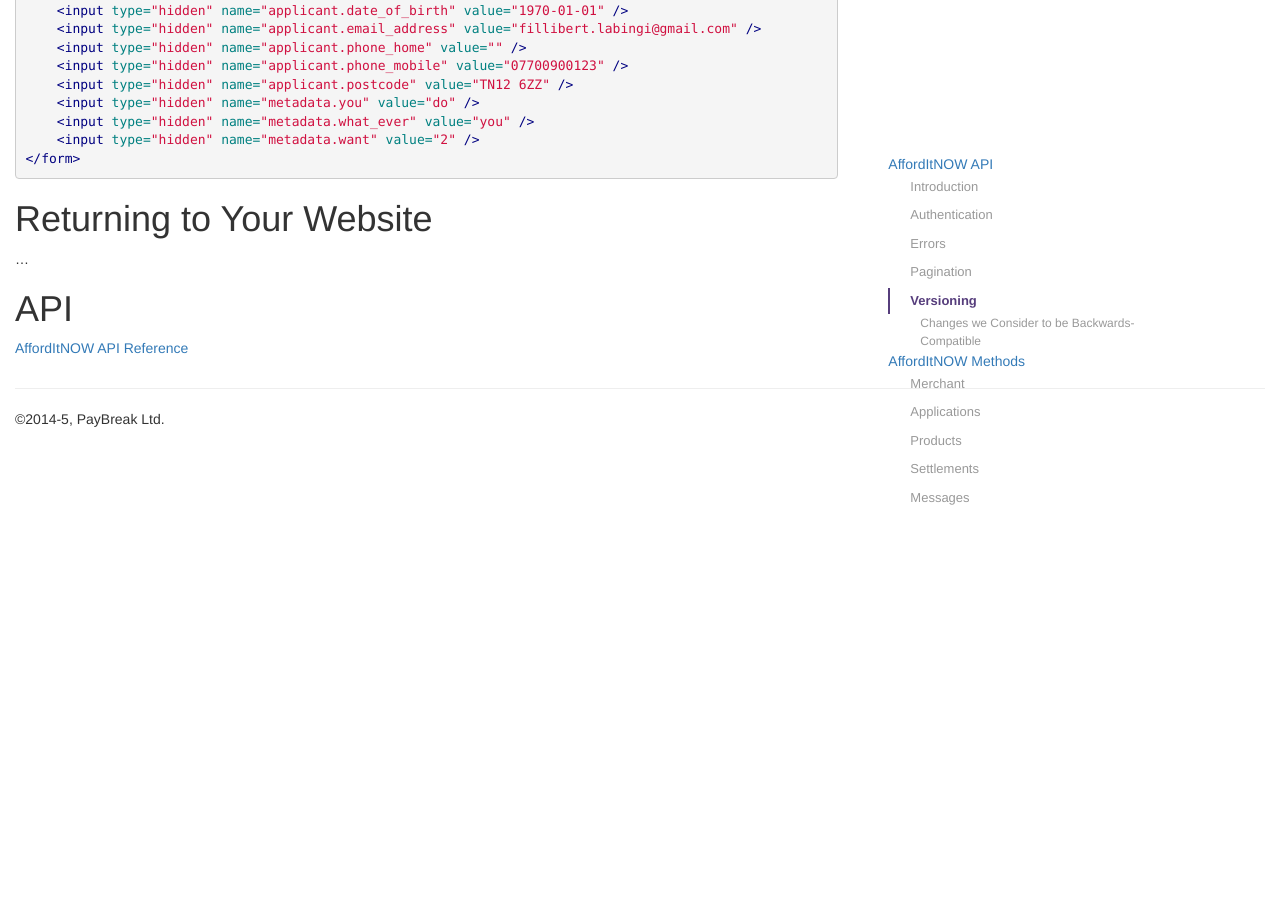
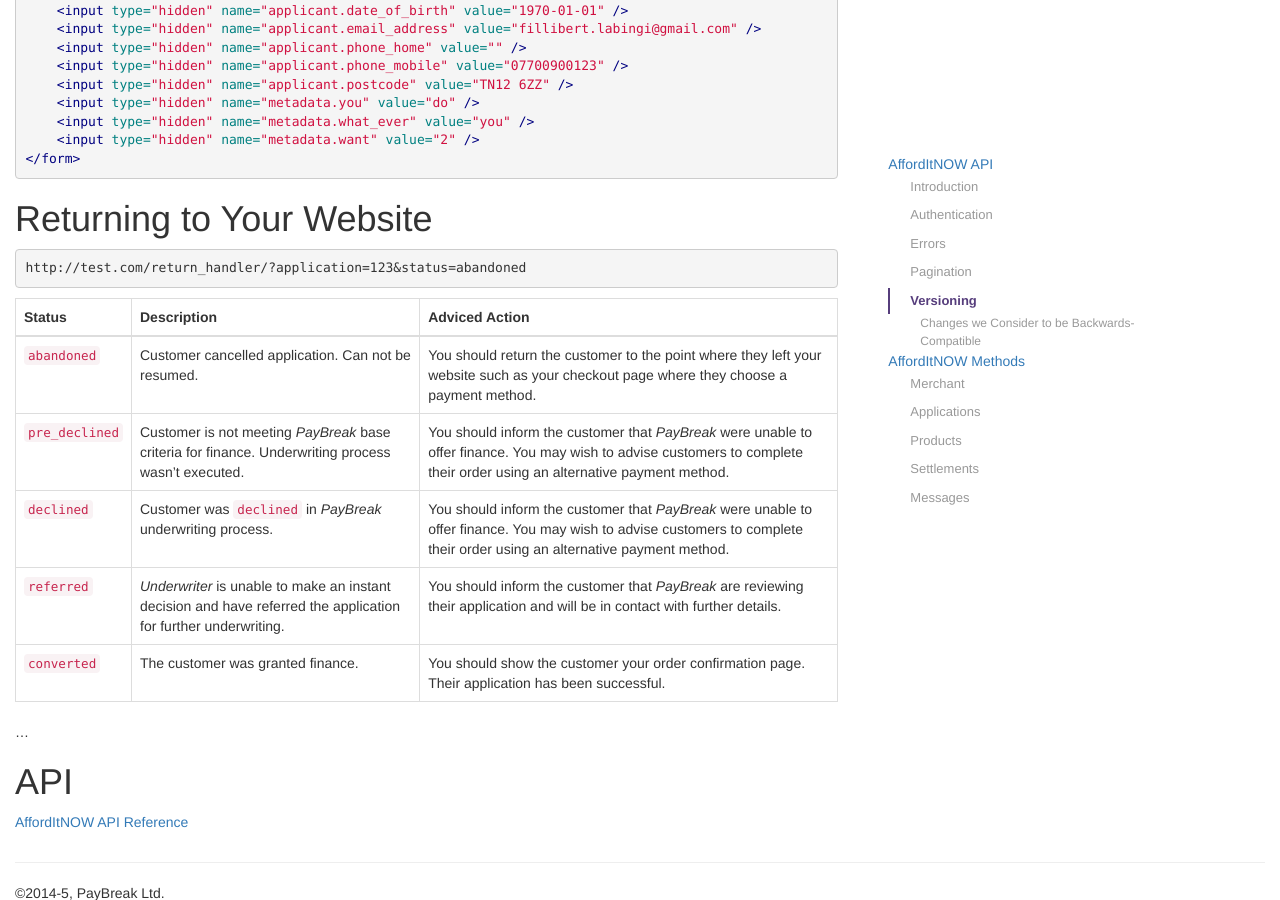
Before and after one commit to PayBreak/retailer-integration-guide, a Jekyll site: the page built from v4/index.md, in a window 1280 px wide and 900 px high, scrolled down 821 px. Built offline with Jekyll 4.4.1, drawn with Linux system fonts in a browser that asks for light colours; nearby versions of some CDN libraries; Markdown is read by kramdown in place of the engine named in the settings; before the commit the page ends 1264 px from its top, so only the background shows below that.

Commit message:
Added details of returning to the merchants site

````diff
--- a/v4/index.md
+++ b/v4/index.md
@@ -36,6 +36,18 @@ layout: "v4"
 
 # Returning to Your Website
 
+```
+http://test.com/return_handler/?application=123&status=abandoned
+```
+
+Status | Description | Adviced Action
+---|---|---
+`abandoned` | Customer cancelled application. Can not be resumed. |You should return the customer to the point where they left your website such as your checkout page where they choose a payment method.
+`pre_declined` | Customer is not meeting *PayBreak* base criteria for finance. Underwriting process wasn't executed. | You should inform the customer that *PayBreak* were unable to offer finance. You may wish to advise customers to complete their order using an alternative payment method.
+`declined` | Customer was `declined` in *PayBreak* underwriting process. | You should inform the customer that *PayBreak* were unable to offer finance. You may wish to advise customers to complete their order using an alternative payment method.
+`referred` | *Underwriter* is unable to make an instant decision and have referred the application for further underwriting. | You should inform the customer that *PayBreak* are reviewing their application and will be in contact with further details.
+`converted` | The customer was granted finance. | You should show the customer your order confirmation page. Their application has been successful.
+
 ...
 
 # API
````
